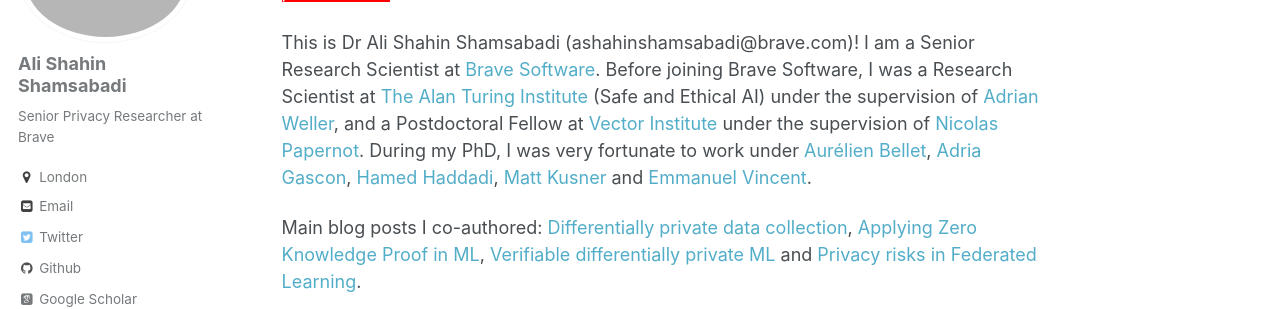
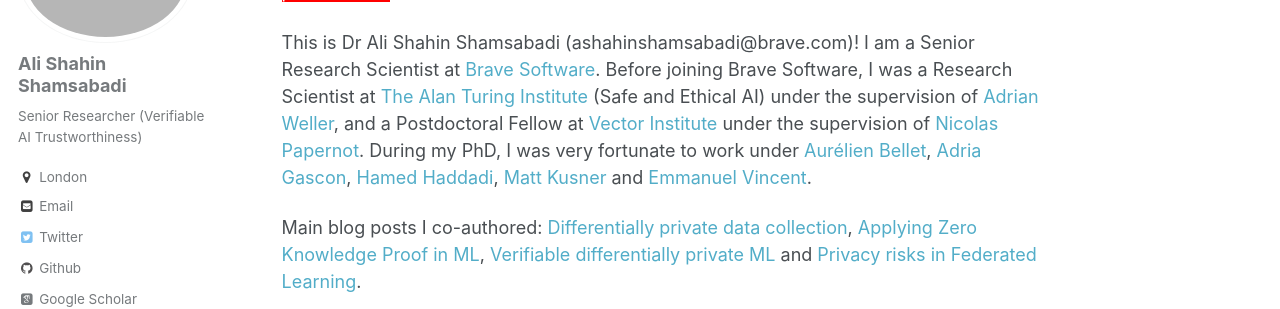
Before and after one commit to AliShahin/AliShahin.github.io, a Jekyll site: the page built from _pages/about.md, in a window 1280 px wide. Shown: the part 209-518 px from the top of the page. Built offline with Jekyll 4.4.1, drawn with Linux system fonts in a browser that asks for light colours; some web fonts are replaced.

Commit message:
Update _config.yml

```diff
--- a/_config.yml
+++ b/_config.yml
@@ -80,7 +80,7 @@ analytics:
 author:
   name             : "Ali Shahin Shamsabadi"
   avatar           : "alishahin.JPG"
-  bio              : "Senior Privacy Researcher at Brave"
+  bio              : "Senior Researcher (Verifiable AI Trustworthiness)"
   location         : "London"
   employer         :
   googlescholar    : "https://scholar.google.com/citations?user=1kVnWYwAAAAJ&hl=en"
```
